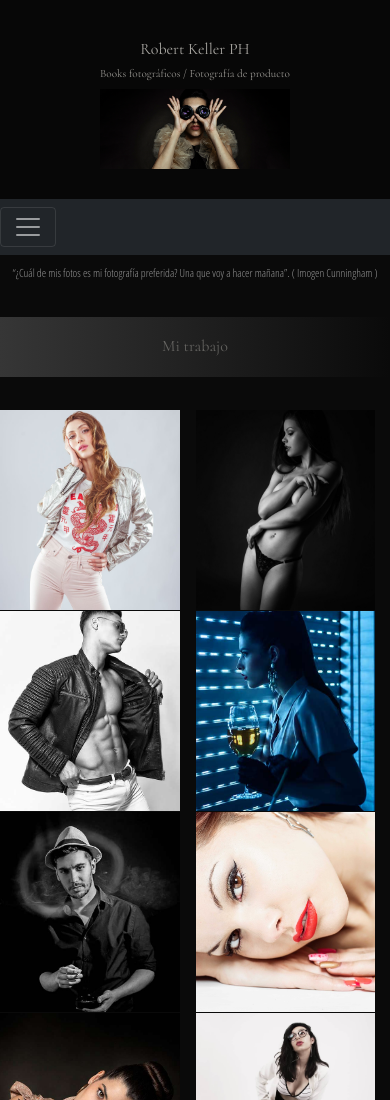
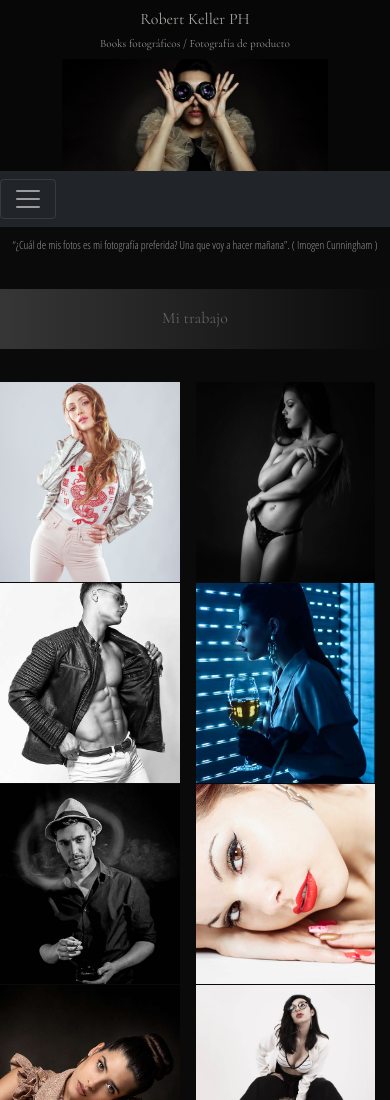
Before and after one commit to KellerRoberto/proyecto2, a website: page index.html in a window 390 px wide. Shown: the top 1100 px of the page. Drawn offline with nearby package versions, Linux system fonts and the light colour scheme.

Commit message:
cambio en tamaño rem foto encabezado

```diff
--- a/scss/style.scss
+++ b/scss/style.scss
@@ -26,15 +26,13 @@ body{
          margin-left: auto;
          margin-right: auto;
 
-         @media (max-width: 576px){
-             padding: 30px 0px;
-         }
+
          .fotoEncabezado{
              height: 25rem;
              background-size: cover;
 
              @media (max-width: 576px){
-                height: 5rem;
+                height: 7rem;
                 background-size: cover;
                 margin-left: auto;
                 margin-right: auto;
```
Also changed, not shown: css/style.css.
